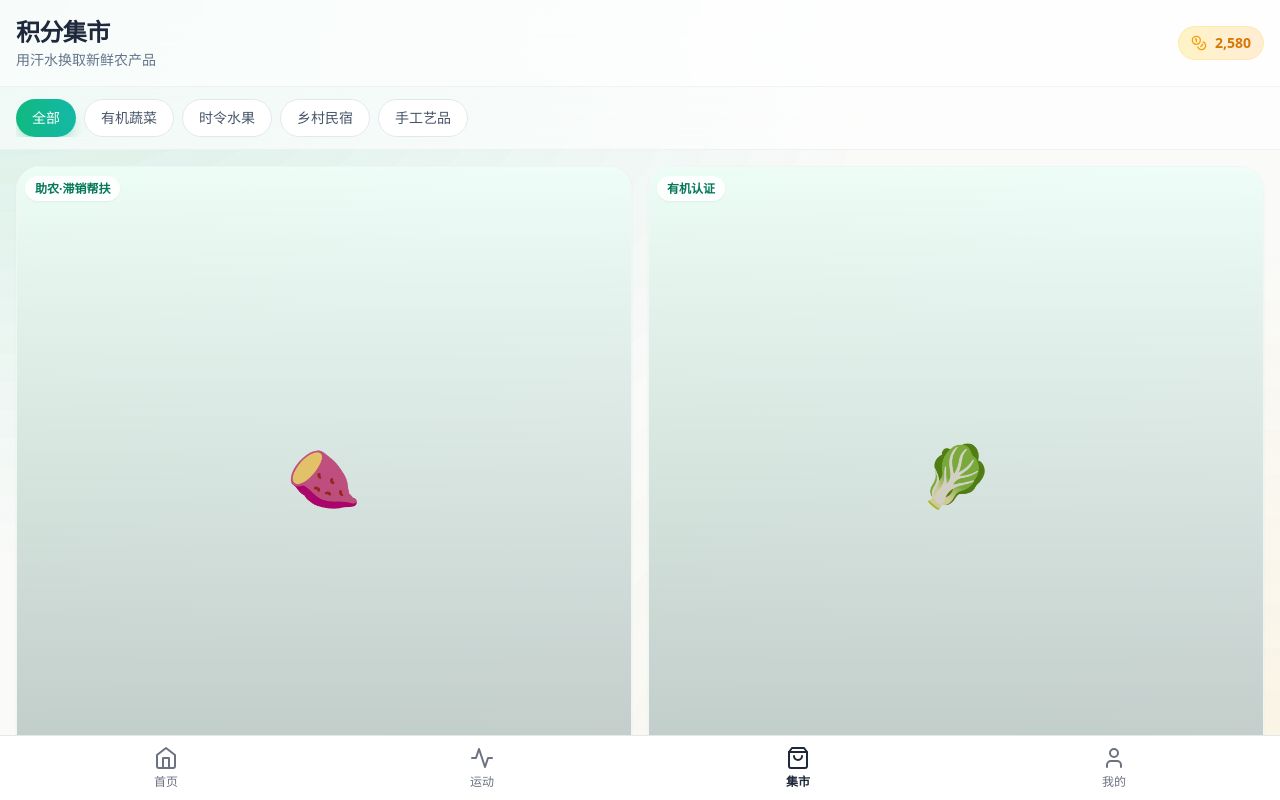
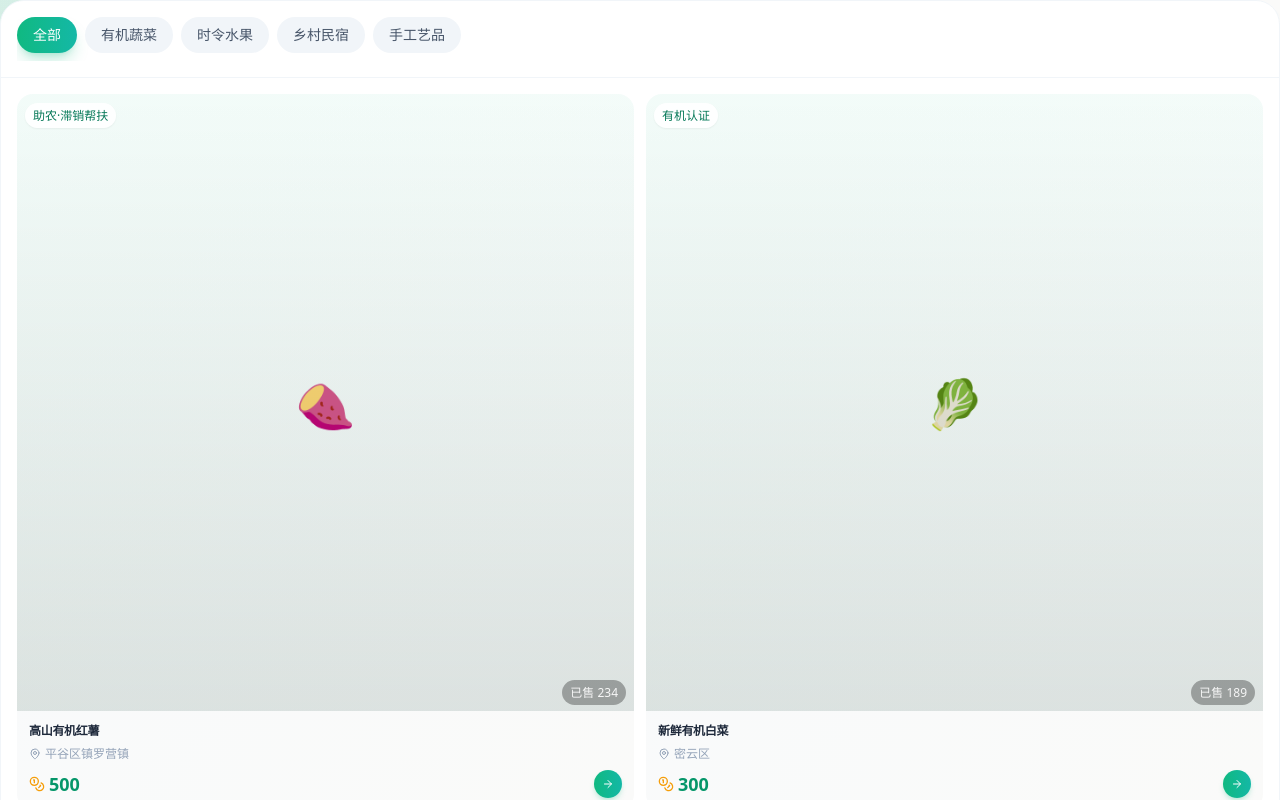
Before and after one commit to hunter-007-1/ecorural, a Next.js app: page /marketplace in a window 1280 px wide. Shown: the top 800 px of the page. Built offline with nearby package versions, Linux system fonts and the light colour scheme.

Commit message:
restore UI components with real data

```diff
--- a/components/Marketplace.tsx
+++ b/components/Marketplace.tsx
@@ -1,13 +1,27 @@
 "use client";
 
 import { useState } from "react";
-import { useRouter } from "next/navigation";
-import { ShoppingBag, Coins, MapPin, Sparkles, ArrowRight } from "lucide-react";
+import { Coins, MapPin, Sparkles, ArrowRight } from "lucide-react";
 import BottomNavigation from "./BottomNavigation";
+
+interface Product {
+  id: number;
+  name: string;
+  price: number;
+  category: string;
+  origin: string;
+  image: string;
+  tag: string;
+  sold: number;
+}
+
+interface MarketplaceProps {
+  onProductClick?: (product: Product) => void;
+}
 
 const categories = ["全部", "有机蔬菜", "时令水果", "乡村民宿", "手工艺品"];
 
-const mockProducts = [
+const mockProducts: Product[] = [
   {
     id: 1,
     name: "高山有机红薯",
@@ -90,41 +104,24 @@ const mockProducts = [
   },
 ];
 
-export default function Marketplace() {
+export default function Marketplace({ onProductClick }: MarketplaceProps) {
   const [selectedCategory, setSelectedCategory] = useState("全部");
-  const router = useRouter();
 
   const filteredProducts =
     selectedCategory === "全部"
       ? mockProducts
       : mockProducts.filter((p) => p.category === selectedCategory);
 
-  const handleProductClick = (productId: number) => {
-    router.push(`/product`);
+  const handleProductClick = (product: Product) => {
+    if (onProductClick) {
+      onProductClick(product);
+    }
   };
 
   return (
-    <div className="min-h-screen pb-20">
-      <header className="sticky top-0 z-40">
-        <div className="bg-white/80 backdrop-blur-xl border-b border-slate-200/50 px-4 py-4">
-          <div className="flex items-center justify-between">
-            <div>
-              <h1 className="text-2xl font-extrabold text-slate-800 tracking-tight">
-                积分集市
-              </h1>
-              <p className="text-sm text-slate-500 mt-0.5">
-                用汗水换取新鲜农产品
-              </p>
-            </div>
-            <div className="flex items-center space-x-2 bg-gradient-to-r from-amber-100 to-orange-100 px-3 py-1.5 rounded-full border border-amber-200/50">
-              <Coins className="w-4 h-4 text-amber-500" />
-              <span className="text-sm font-bold text-amber-600">2,580</span>
-            </div>
-          </div>
-        </div>
-
-        <div className="bg-white/60 backdrop-blur-md px-4 py-3 border-b border-slate-200/50">
-          <div className="flex space-x-2 overflow-x-auto scrollbar-hide">
+    <div className="bg-white rounded-3xl shadow-lg shadow-emerald-900/5 border border-slate-100 overflow-hidden">
+      <div className="p-4 border-b border-slate-100">
+        <div className="flex space-x-2 overflow-x-auto scrollbar-hide pb-2">
           {categories.map((category) => (
             <button
               key={category}
@@ -132,7 +129,7 @@ export default function Marketplace() {
               className={`px-4 py-2 rounded-full text-sm font-medium whitespace-nowrap transition-all duration-300 ${
                 selectedCategory === category
                   ? "bg-gradient-to-r from-emerald-500 to-teal-500 text-white shadow-lg shadow-emerald-500/25"
-                    : "bg-white text-slate-600 border border-slate-200 hover:bg-slate-50"
+                  : "bg-slate-100 text-slate-600 hover:bg-slate-200"
               }`}
             >
               {category}
@@ -140,60 +137,57 @@ export default function Marketplace() {
           ))}
         </div>
       </div>
-      </header>
 
-      <main className="px-4 py-4">
-        <div className="grid grid-cols-2 gap-4">
+      <div className="p-4">
+        <div className="grid grid-cols-2 gap-3">
           {filteredProducts.map((product) => (
             <div
               key={product.id}
-              onClick={() => handleProductClick(product.id)}
-              className="group bg-white rounded-3xl overflow-hidden shadow-sm shadow-slate-200/50 border border-slate-100 cursor-pointer transition-all duration-300 hover:shadow-xl hover:shadow-emerald-900/5 hover:-translate-y-1"
+              onClick={() => handleProductClick(product)}
+              className="group bg-gradient-to-br from-slate-50 to-stone-50 rounded-2xl overflow-hidden cursor-pointer transition-all duration-300 hover:shadow-lg hover:shadow-emerald-900/5 hover:-translate-y-1"
             >
               <div className="relative aspect-square overflow-hidden">
-                <div className="absolute inset-0 bg-gradient-to-t from-black/20 to-transparent z-10" />
-                <div
-                  className="w-full h-full bg-gradient-to-br from-emerald-50 to-teal-50 flex items-center justify-center text-6xl transition-transform duration-500 group-hover:scale-110"
-                >
+                <div className="absolute inset-0 bg-gradient-to-t from-black/10 to-transparent z-10" />
+                <div className="w-full h-full flex items-center justify-center text-5xl bg-gradient-to-br from-emerald-50/50 to-teal-50/50 transition-transform duration-500 group-hover:scale-105">
                   {product.image}
                 </div>
                 <div className="absolute top-2 left-2 z-20">
-                  <span className="px-2.5 py-1 bg-white/90 backdrop-blur-sm rounded-full text-xs font-semibold text-emerald-700 shadow-sm">
+                  <span className="px-2 py-1 bg-white/90 backdrop-blur-sm rounded-full text-xs font-medium text-emerald-700 shadow-sm">
                     {product.tag}
                   </span>
                 </div>
                 <div className="absolute bottom-2 right-2 z-20">
-                  <span className="px-2 py-1 bg-black/40 backdrop-blur-sm rounded-full text-xs text-white/90">
+                  <span className="px-2 py-1 bg-black/30 backdrop-blur-sm rounded-full text-xs text-white/90">
                     已售 {product.sold}
                   </span>
                 </div>
               </div>
 
               <div className="p-3">
-                <h3 className="font-bold text-slate-800 text-sm line-clamp-2 leading-tight mb-2 group-hover:text-emerald-600 transition-colors">
+                <h3 className="font-bold text-slate-800 text-xs line-clamp-2 leading-tight mb-2 group-hover:text-emerald-600 transition-colors">
                   {product.name}
                 </h3>
-                <div className="flex items-center gap-1 mb-3">
+                <div className="flex items-center gap-1 mb-2">
                   <MapPin className="w-3 h-3 text-slate-400" />
-                  <span className="text-xs text-slate-400">{product.origin}</span>
+                  <span className="text-xs text-slate-400 truncate">{product.origin}</span>
                 </div>
                 <div className="flex items-center justify-between">
                   <div className="flex items-center gap-1">
-                    <Coins className="w-4 h-4 text-emerald-500" />
+                    <Coins className="w-4 h-4 text-amber-500" />
                     <span className="text-lg font-extrabold text-emerald-600">
                       {product.price}
                     </span>
                   </div>
-                  <button className="w-8 h-8 rounded-full bg-gradient-to-r from-emerald-500 to-teal-500 flex items-center justify-center shadow-lg shadow-emerald-500/20 group-hover:scale-110 transition-transform">
-                    <ArrowRight className="w-4 h-4 text-white" />
-                  </button>
+                  <div className="w-7 h-7 rounded-full bg-gradient-to-r from-emerald-500 to-teal-500 flex items-center justify-center shadow-md shadow-emerald-500/20 group-hover:scale-110 transition-transform">
+                    <ArrowRight className="w-3 h-3 text-white" />
+                  </div>
                 </div>
               </div>
             </div>
           ))}
         </div>
 
-        <div className="mt-8 p-4 bg-gradient-to-br from-emerald-50 via-teal-50 to-stone-100 rounded-3xl border border-emerald-100">
+        <div className="mt-6 p-4 bg-gradient-to-br from-amber-50 via-orange-50 to-stone-100 rounded-2xl border border-amber-100">
           <div className="flex items-start gap-3">
             <div className="w-10 h-10 rounded-xl bg-gradient-to-br from-amber-400 to-orange-500 flex items-center justify-center shadow-lg shadow-amber-500/20 flex-shrink-0">
               <Sparkles className="w-5 h-5 text-white" />
@@ -206,9 +200,7 @@ export default function Marketplace() {
             </div>
           </div>
         </div>
-      </main>
-
-      <BottomNavigation />
+      </div>
     </div>
   );
 }
```
Also changed, not shown: app/page.tsx (+97 -56 lines). Lines whose indentation alone changed are shown as unchanged.
